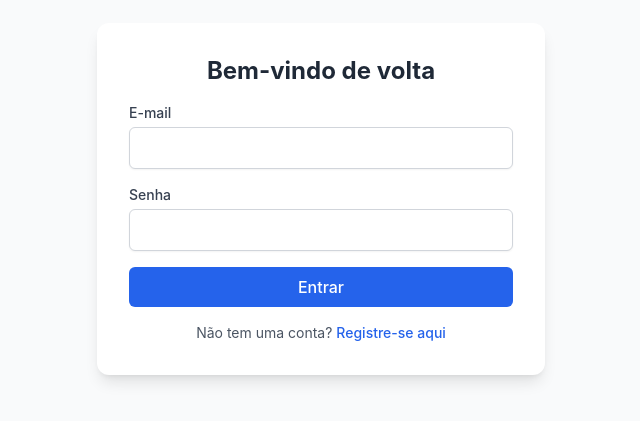
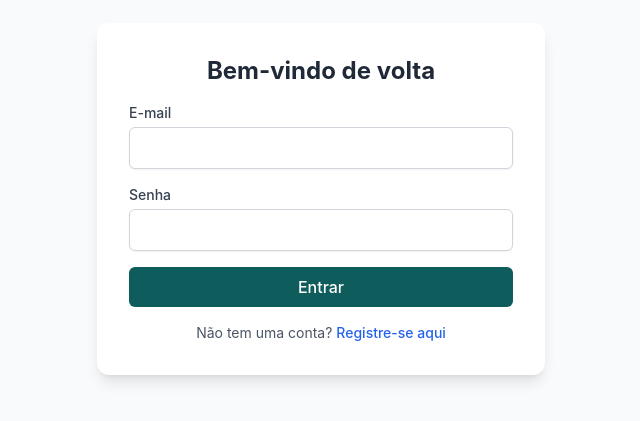
Before and after one commit to marcostenacol/schedulling, a Next.js app in the folder schedulling-ui/: page /login in a window 1280 px wide. Shown: the part 201-622 px from the top of the page, without its empty margins (319-959 px from the left). Built offline with nearby package versions, Linux system fonts and the light colour scheme.

Commit message:
feat(ui): aplica tokens em serviços e botão compartilhado

```diff
--- a/schedulling-ui/src/app/(dashboard)/services/page.tsx
+++ b/schedulling-ui/src/app/(dashboard)/services/page.tsx
@@ -49,8 +49,8 @@ export default function ServicesPage() {
     <div className="space-y-8">
       <div className="flex justify-between items-center">
         <div>
-          <h1 className="text-3xl font-extrabold text-gray-900 tracking-tight">Meus Serviços</h1>
-          <p className="text-gray-500 mt-1">Gerencie os tipos de serviços que você oferece aos seus clientes.</p>
+          <h1 className="text-3xl font-extrabold text-app-ink tracking-tight">Meus Serviços</h1>
+          <p className="text-app-muted mt-1">Gerencie os tipos de serviços que você oferece aos seus clientes.</p>
         </div>
         <Button onClick={() => setShowForm(true)} className="flex items-center gap-2">
           <svg xmlns="http://www.w3.org/2000/svg" className="h-5 w-5" fill="none" viewBox="0 0 24 24" stroke="currentColor">
@@ -72,14 +72,14 @@ export default function ServicesPage() {
       )}
 
       {services.length === 0 ? (
-        <div className="bg-white border-2 border-dashed border-gray-200 rounded-2xl p-12 text-center">
+        <div className="bg-app-surface border-2 border-dashed border-app-border rounded-2xl p-12 text-center">
           <div className="bg-gray-50 w-16 h-16 rounded-full flex items-center justify-center mx-auto mb-4">
             <svg xmlns="http://www.w3.org/2000/svg" className="h-8 w-8 text-gray-300" fill="none" viewBox="0 0 24 24" stroke="currentColor">
               <path strokeLinecap="round" strokeLinejoin="round" strokeWidth={2} d="M19 11H5m14 0a2 2 0 012 2v6a2 2 0 01-2 2H5a2 2 0 01-2-2v-6a2 2 0 012-2m14 0V9a2 2 0 00-2-2M5 11V9a2 2 0 012-2m0 0V5a2 2 0 012-2h6a2 2 0 012 2v2M7 7h10" />
             </svg>
           </div>
-          <h3 className="text-lg font-semibold text-gray-900">Nenhum serviço cadastrado</h3>
-          <p className="text-gray-500 mb-6">Comece adicionando seu primeiro serviço para que os clientes possam agendar.</p>
+          <h3 className="text-lg font-semibold text-app-ink">Nenhum serviço cadastrado</h3>
+          <p className="text-app-muted mb-6">Comece adicionando seu primeiro serviço para que os clientes possam agendar.</p>
           <Button variant="secondary" onClick={() => setShowForm(true)}>Adicionar Serviço</Button>
         </div>
       ) : (
--- a/schedulling-ui/src/components/ui/Button.tsx
+++ b/schedulling-ui/src/components/ui/Button.tsx
@@ -15,8 +15,8 @@ export const Button: React.FC<ButtonProps> = ({
 }) => {
   const baseStyle = "px-4 py-2 rounded-md font-medium transition-colors focus:outline-none focus:ring-2 focus:ring-offset-2 flex justify-center items-center";
   const variants = {
-    primary: "bg-blue-600 text-white hover:bg-blue-700 focus:ring-blue-500",
-    secondary: "bg-gray-200 text-gray-800 hover:bg-gray-300 focus:ring-gray-500",
+    primary: "bg-app-accent text-app-accent-ink hover:bg-app-accent focus:ring-app-accent",
+    secondary: "bg-app-surface border border-app-border text-app-ink hover:bg-app-surface-2 focus:ring-gray-500",
     danger: "bg-red-600 text-white hover:bg-red-700 focus:ring-red-500"
   };
 
```
